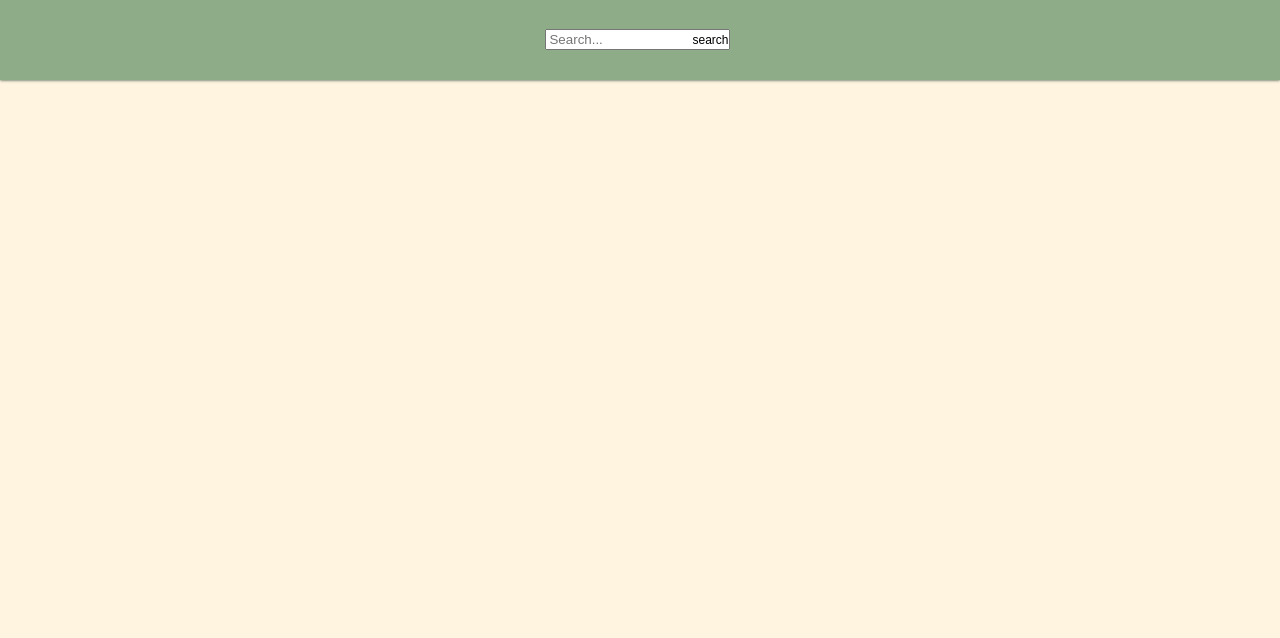
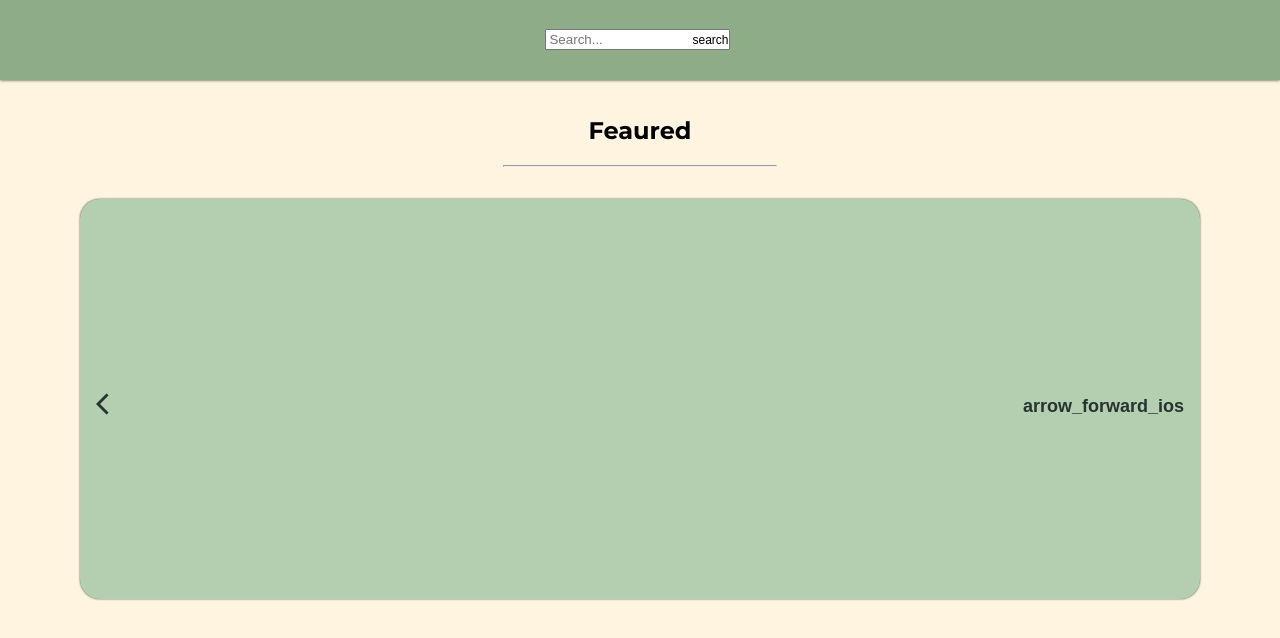
Before and after one commit to mwhancock/react-game-shelf, a React (Create React App) app: page / in a window 1280 px wide. Shown: the top 638 px of the page. Built offline with nearby package versions, Linux system fonts and the light colour scheme.

Commit message:
create gallery component and import into home

```diff
--- /dev/null
+++ b/src/Gallery.jsx
@@ -0,0 +1,19 @@
+export default function Gallery() {
+    return (
+        <>
+        <div className="label featured">
+            <h2>Feaured</h2>
+        </div>
+        <hr />
+        <div id="gallery" className="gallery">
+            <button className="prev-btn">
+                <span className="material-symbols-outlined">arrow_back_ios</span>
+            </button>
+
+            <button className="next-btn">
+                <span className="materal-symbols-outlined">arrow_forward_ios</span>
+            </button>
+        </div>
+        </>
+    )
+}
--- a/src/Home.jsx
+++ b/src/Home.jsx
@@ -1,3 +1,5 @@
+import Gallery from "./Gallery"
+
 export default function Home() {
     return (
         <>
@@ -14,6 +16,7 @@ export default function Home() {
                         <section id="search_results" className="grid-box games"></section>
                     </section>
                 </section>
+                <Gallery />
             </div>
         </>
     )
```
